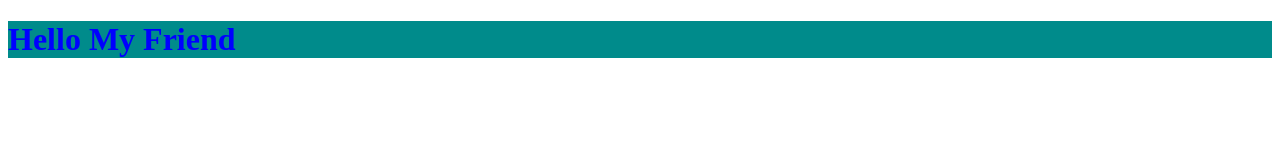
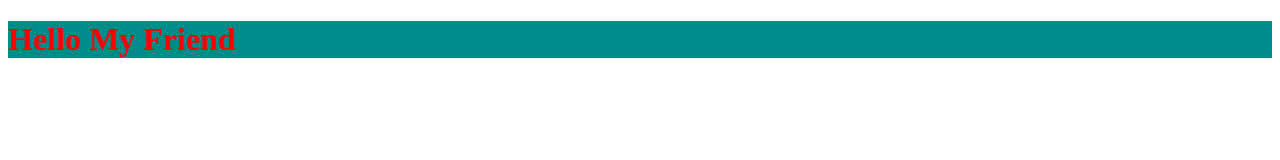
Before and after one commit to Ayazain/Mern-AAD, a plain HTML site: page index.html in a window 1280 px wide. Drawn offline with Linux system fonts and the light colour scheme.

Commit message:
changeng color in newnewBracnch

```diff
--- a/index.html
+++ b/index.html
@@ -7,7 +7,7 @@
     <title>Document</title>
 </head>
 <body>
-    <h1 style="color: blue; background-color: darkcyan;">Hello My Friend </h1>
+    <h1 style="color: red; background-color: darkcyan;">Hello My Friend </h1>
     <script src="main.js" ></script>
 </body>
 </html>
```
